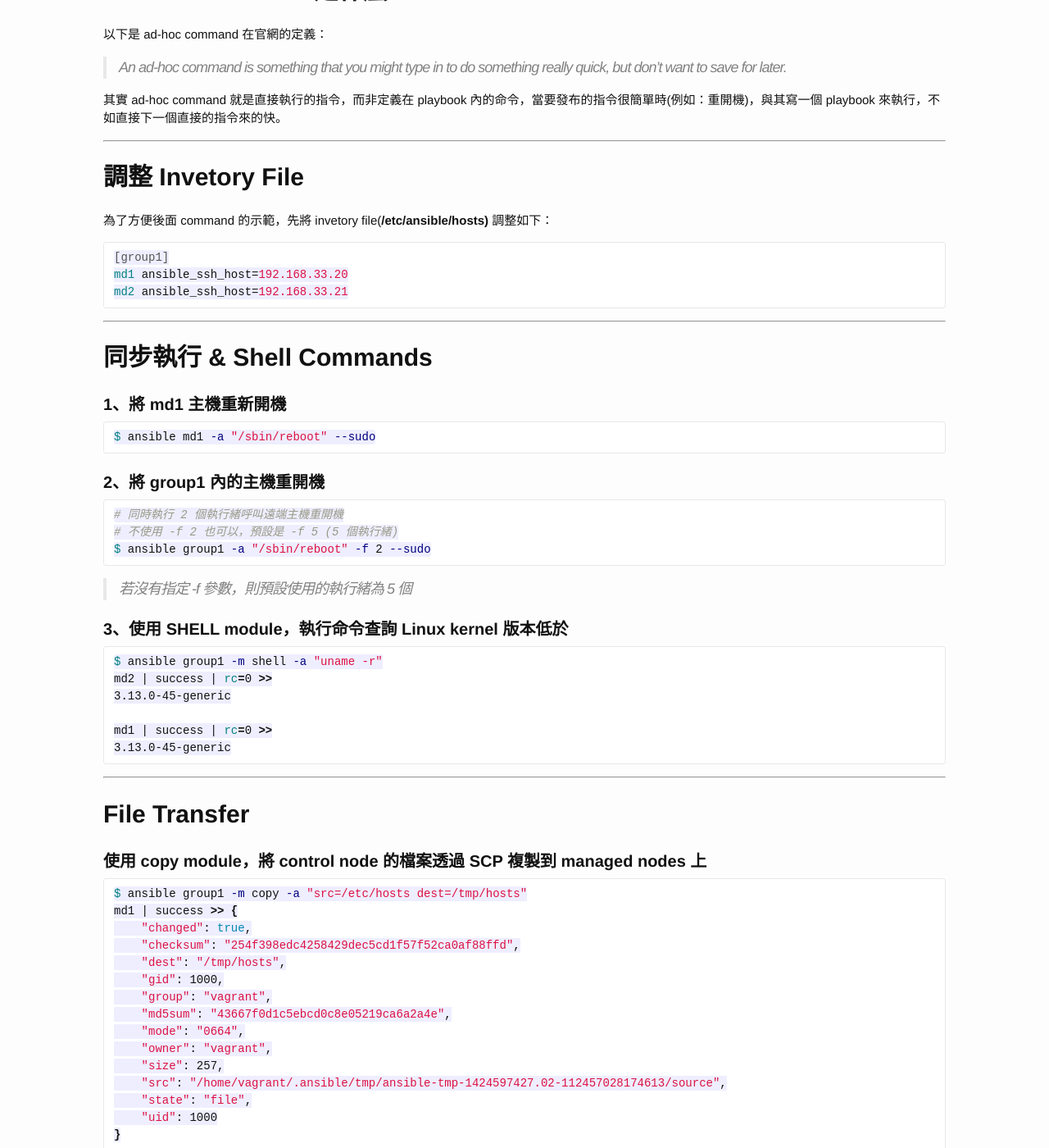
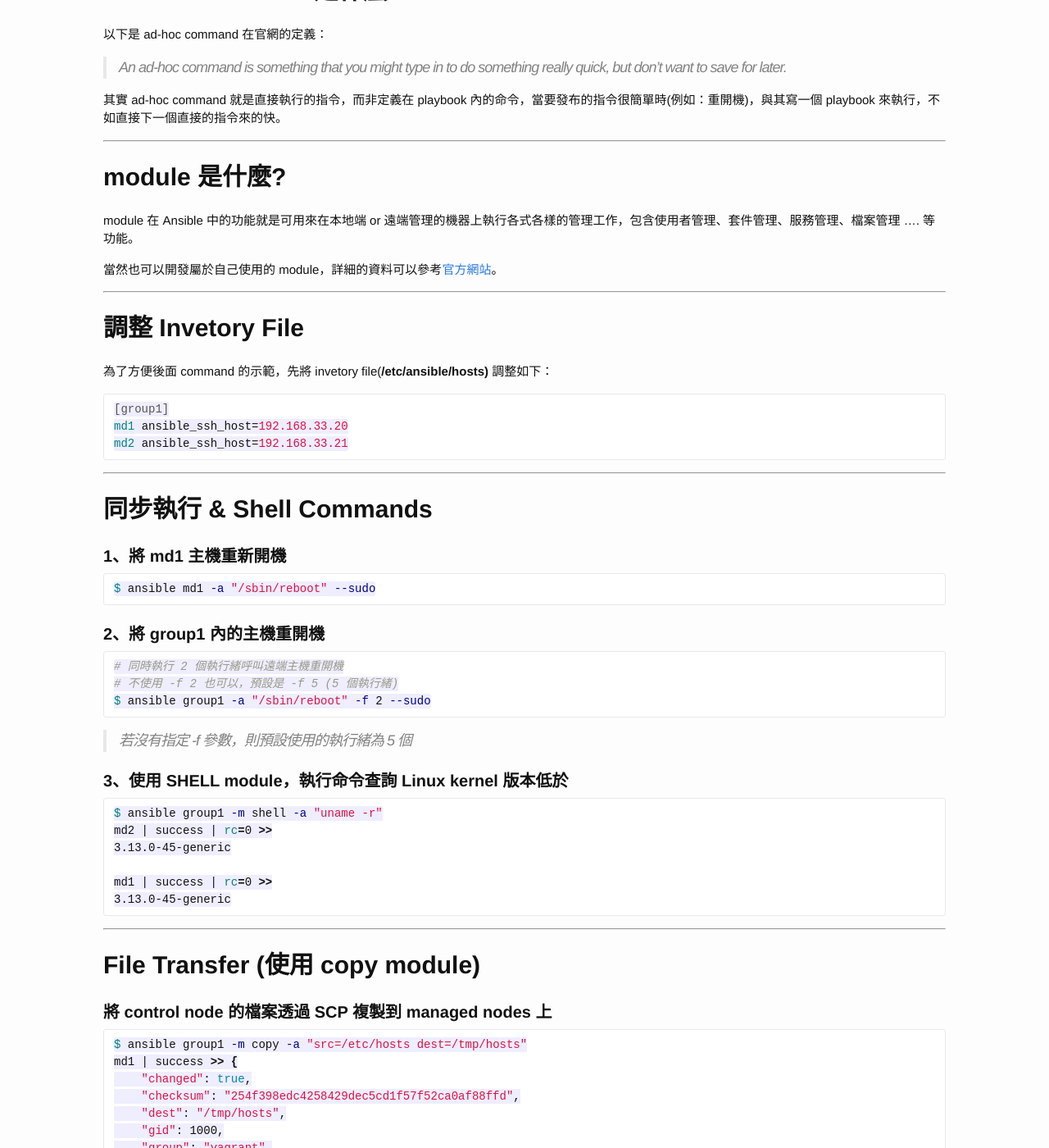
Before and after one commit to casper2048/godleon.github.io, a Jekyll site: the page built from _posts/2015-02-22-ansible-module-ad-hoc-command.md, in a window 1280 px wide and 1400 px high, scrolled down 274 px. Shown: the whole window at 82% size. Built offline with Jekyll 4.4.1, drawn with Linux system fonts in a browser that asks for light colours; Markdown is read by kramdown in place of the engine named in the settings; comment, search, counter and statistics services are not loaded; some of the changed text lies outside the part shown.

Commit message:
ansible module and ad-hoc command

````diff
--- a/_posts/2015-02-22-ansible-module-ad-hoc-command.md
+++ b/_posts/2015-02-22-ansible-module-ad-hoc-command.md
@@ -1,8 +1,8 @@
 ---
 layout: post
-title:  "[Ansible] 使用 ad-hoc command"
+title:  "[Ansible] 使用 module & ad-hoc command"
 description: "在使用 playbook 之前，在 Ansible 中使用 module 功能，並執行 ad-hoc command，直接從 control node 對 managed node 下達命令"
-date:   2015-02-22 20:30:00
+date:   2015-02-22 23:00:00
 published: true
 comments: true
 categories: [ansible]
@@ -17,6 +17,15 @@ ad-hoc command 是什麼?
 > An ad-hoc command is something that you might type in to do something really quick, but don’t want to save for later.
 
 其實 ad-hoc command 就是直接執行的指令，而非定義在 playbook 內的命令，當要發布的指令很簡單時(例如：重開機)，與其寫一個 playbook 來執行，不如直接下一個直接的指令來的快。
+
+----------------------------
+
+module 是什麼?
+==============
+
+module 在 Ansible 中的功能就是可用來在本地端 or 遠端管理的機器上執行各式各樣的管理工作，包含使用者管理、套件管理、服務管理、檔案管理 .... 等功能。
+
+當然也可以開發屬於自己使用的 module，詳細的資料可以參考[官方網站](http://docs.ansible.com/modules.html)。
 
 ----------------------------
 
@@ -65,10 +74,10 @@ md1 | success | rc=0 >>
 
 ----------------------------
 
-File Transfer
-=============
+File Transfer (使用 copy module)
+================================
 
-#### 使用 copy module，將 control node 的檔案透過 SCP 複製到 managed nodes 上
+#### 將 control node 的檔案透過 SCP 複製到 managed nodes 上
 
 ``` bash
 $ ansible group1 -m copy -a "src=/etc/hosts dest=/tmp/hosts"
@@ -105,8 +114,8 @@ md2 | success >> {
 
 ----------------------------
 
-目錄/檔案管理
-=============
+目錄/檔案管理 (使用 file module)
+================================
 
 #### 1、變更檔案的 permission & Owner & Group
 
@@ -156,8 +165,8 @@ md1 | success >> {
 
 -------------------------------
 
-套件管理
-========
+套件管理 (使用 apt module)
+==========================
 
 #### 1、使用 APT 安裝最新套件
 
@@ -184,8 +193,8 @@ $ ansible md1 -m apt -a "name=openjdk-6-jre state=absent" --sudo
 
 -------------------------------
 
-使用者 & 群組管理
-===============
+使用者 & 群組管理 (使用 user module)
+====================================
 
 #### 1、新增使用者
 
@@ -221,8 +230,8 @@ md1 | success >> {
 
 -------------------------------
 
-Service 管理
-============
+Service 管理 (使用 service module)
+==================================
 
 #### 重新啟動服務
 
@@ -240,6 +249,21 @@ md1 | success >> {
 
 -------------------------------
 
+總結
+====
+
+從上面的範例中可以看出 Ansible 的作業方式：
+
+1. 由 Invetory File 中取得可以管理的遠端主機清單(managed nodes)
+
+2. 使用各種 module 功能進行配置(檔案管理 / 使用者管理 / 套件管理 / 服務管理 .... 等等)
+
+3. 後續還可透過 playbook(劇本) 的方式，將所需要自動化完成的工作，透過 module 組合起來，並透過配置檔快速佈署環境。
+
+Ansible 運作的大痣方式就是如以上所述，其他細節的部份就留待後面研究後再來分享囉!
+
+-------------------------------
+
 參考資料
 ========
 
````
